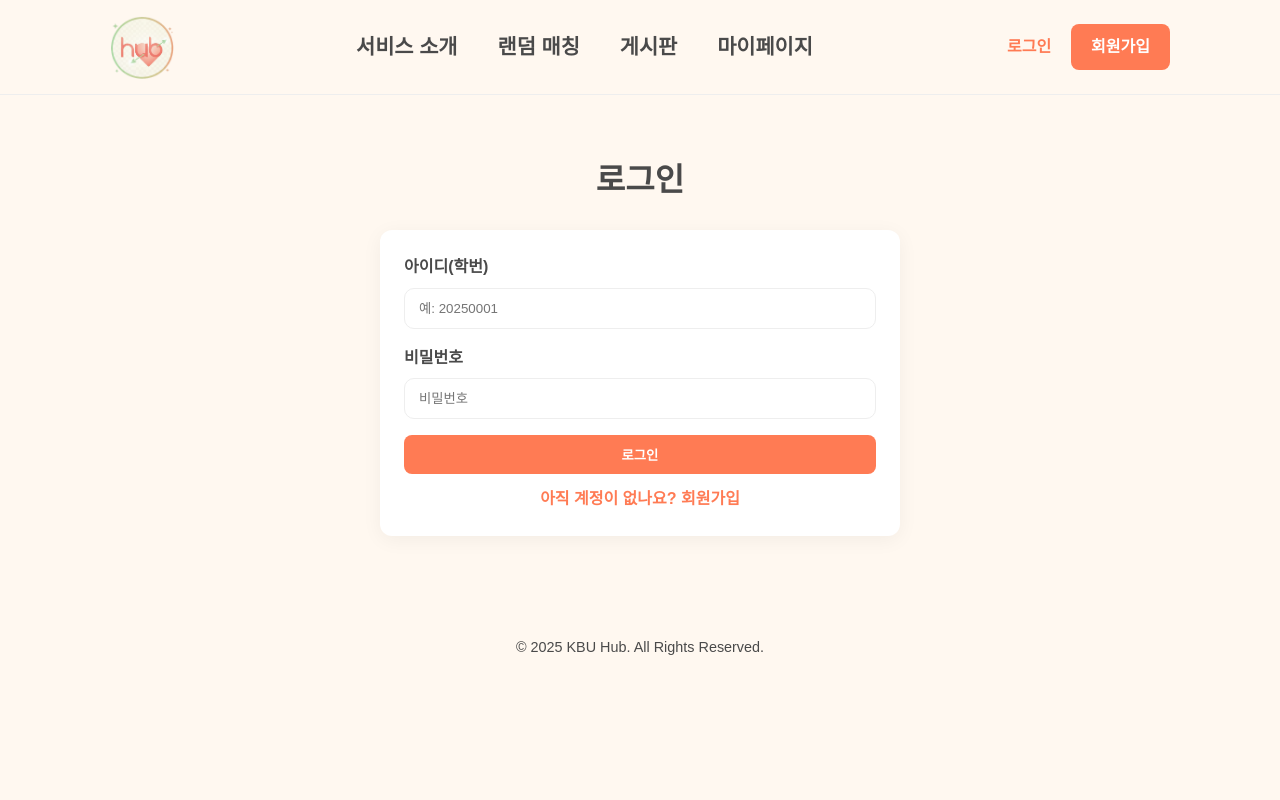
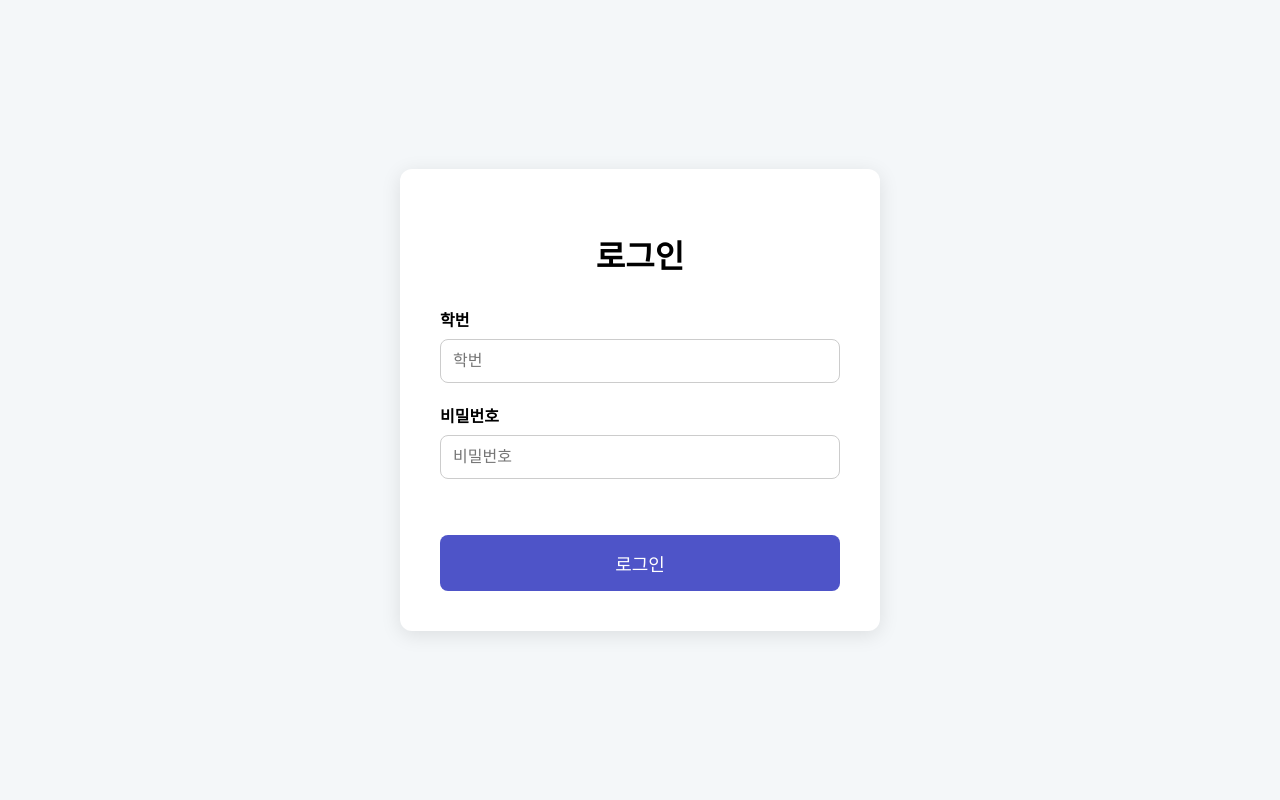
Before and after one commit to dongwook32/web_hub, a Flask app: page /login-page in a window 1280 px wide. Run offline with Flask 3, Linux system fonts and the light colour scheme.

Commit message:
login.html 코드 수정, 로그인 후 웹페이지 띄우기

```diff
--- a/hub_python/templates/login.html
+++ b/hub_python/templates/login.html
@@ -2,97 +2,102 @@
 <html lang="ko">
 <head>
     <meta charset="UTF-8">
-    <meta name="viewport" content="width=device-width, initial-scale=1.0">
     <title>로그인</title>
-    <link rel="stylesheet" href="{{ url_for('static', filename='style.css') }}">
+    <style>
+        body {
+            font-family: -apple-system, BlinkMacSystemFont, 'Segoe UI', Roboto, Oxygen, Ubuntu, Cantarell, 'Open Sans', 'Helvetica Neue', sans-serif;
+            background-color: #f4f7f9;
+            display: flex;
+            justify-content: center;
+            align-items: center;
+            min-height: 100vh;
+            margin: 0;
+        }
+        .container {
+            background-color: white;
+            padding: 40px;
+            border-radius: 12px;
+            box-shadow: 0 4px 20px rgba(0,0,0,0.1);
+            width: 100%;
+            max-width: 400px;
+            text-align: center;
+        }
+        h1 { margin-bottom: 30px; }
+        .form-group { margin-bottom: 20px; text-align: left; }
+        label { display: block; margin-bottom: 8px; font-weight: bold; }
+        input {
+            width: 100%;
+            padding: 12px;
+            border: 1px solid #ccc;
+            border-radius: 8px;
+            box-sizing: border-box;
+            font-size: 16px;
+        }
+        #login-btn {
+            width: 100%;
+            padding: 15px;
+            font-size: 18px;
+            color: white;
+            background-color: #4e54c8;
+            border: none;
+            border-radius: 8px;
+            cursor: pointer;
+        }
+        #result-message { height: 20px; margin-top: 20px; font-weight: bold; }
+    </style>
 </head>
 <body>
-    <header id="main-header">
-        <nav class="container">
-            <div class="logo">
-                <a href="{{ url_for('main_page') }}"><img src="{{ url_for('static', filename='logo.png') }}" alt="Hub Logo" style="height:64px; vertical-align:middle; margin-right:8px;"></a>
-            </div>
-            <ul class="nav-links">
-                <li><a href="{{ url_for('main_page') }}#features">서비스 소개</a></li>
-                <li>
-                    <a href="{{ url_for('chat_page') }}">랜덤 매칭</a>
-                    <div class="dropdown-menu">
-                        <a href="{{ url_for('chat_page') }}#random">랜덤 1대1 매칭</a>
-                        <a href="{{ url_for('chat_page') }}#group">랜덤 그룹 매칭</a>
-                    </div>
-                </li>
-                <li>
-                    <a href="{{ url_for('boards_page') }}">게시판</a>
-                    <div class="dropdown-menu">
-                        <a href="{{ url_for('boards_page') }}#ai">AI융합부</a>
-                        <a href="{{ url_for('boards_page') }}#bible">성서학과</a>
-                        <a href="{{ url_for('boards_page') }}#nursing">간호학과</a>
-                        <a href="{{ url_for('boards_page') }}#child">영유아보육학과</a>
-                        <a href="{{ url_for('boards_page') }}#social">사회복지학과</a>
-                    </div>
-                </li>
-                <li><a href="{{ url_for('mypage_page') }}
-                    ">마이페이지</a></li>
-            </ul>
-            <div class="auth-buttons"></div>
-                <a href="{{ url_for('login_page') }}" class="btn btn-secondary">로그인</a>
-                <a href="{{ url_for('signup_email_page') }}" class="btn btn-primary">회원가입</a>
-            </div>
-        </nav>
-    </header>
-
-    <main class="container" style="padding: 60px 0; max-width: 520px;">
-        <h1 style="text-align:center; margin-bottom: 24px;">로그인</h1>
-        <form id="login-form" style="background:#fff; padding:24px; border-radius:12px; box-shadow:0 4px 20px rgba(0,0,0,0.05);">
-            <div style="margin-bottom:16px;">
-                <label for="studentId" style="display:block; font-weight:600; margin-bottom:8px;">아이디(학번)</label>
-                <input id="studentId" name="studentId" type="text" placeholder="예: 20250001" style="width:100%; padding:12px 14px; border:1px solid #eee; border-radius:10px;">
-            </div>
-            <div style="margin-bottom:16px;">
-                <label for="password" style="display:block; font-weight:600; margin-bottom:8px;">비밀번호</label>
-                <input id="password" name="password" type="password" placeholder="비밀번호" style="width:100%; padding:12px 14px; border:1px solid #eee; border-radius:10px;">
-            </div>
-            <button type="submit" class="btn btn-primary" style="width:100%;">로그인</button>
-            <div style="text-align:center; margin-top:12px;">
-                <a href="signup.html" style="text-decoration:none; color: var(--primary-color); font-weight:600;">아직 계정이 없나요? 회원가입</a>
-            </div>
-        </form>
-    </main>
-
-    <footer>
-        <div class="container">
-            <p>&copy; 2025 KBU Hub. All Rights Reserved.</p>
+    <div class="container">
+        <h1>로그인</h1>
+        <div class="form-group">
+            <label for="student-id">학번</label>
+            <input type="text" id="student-id" placeholder="학번">
         </div>
-    </footer>
+        <div class="form-group">
+            <label for="password">비밀번호</label>
+            <input type="password" id="password" placeholder="비밀번호">
+        </div>
+        <p id="result-message"></p>
+        <button id="login-btn">로그인</button>
+    </div>
 
     <script>
-    document.addEventListener('DOMContentLoaded', function(){
-        const loginForm = document.getElementById('login-form');
+        const loginBtn = document.getElementById('login-btn');
+        const studentIdInput = document.getElementById('student-id');
+        const passwordInput = document.getElementById('password');
+        const resultMessage = document.getElementById('result-message');
 
-        loginForm.addEventListener('submit', function(e){
-            e.preventDefault();
+        loginBtn.addEventListener('click', function() {
+            const studentId = studentIdInput.value;
+            const password = passwordInput.value;
 
-            const studentId = document.getElementById('studentId').value;
-            const password = document.getElementById('password').value;
-
-            // 시연용: 간단한 로그인 검증
-            if (studentId && password) {
-                // 로그인 성공 시 로그인 상태 저장
-                localStorage.setItem('isLoggedIn', 'true');
-                localStorage.setItem('currentUser', JSON.stringify({
-                    studentId: studentId,
-                    loginTime: new Date().toISOString()
-                }));
-
-                alert('로그인되었습니다!');
-                // 채팅 페이지로 이동
-                window.location.href = 'chat_html';
-            } else {
-                alert('아이디와 비밀번호를 입력해주세요.');
-            }
+            fetch("{{ url_for('login') }}", {
+                method: 'POST',
+                headers: { 'Content-Type': 'application/json' },
+                body: JSON.stringify({
+                    student_id: studentId,
+                    password: password
+                })
+            })
+            .then(response => response.json())
+            .then(data => {
+                if (data.message) {
+                    // 로그인 성공 시
+                    resultMessage.textContent = data.message;
+                    resultMessage.style.color = 'blue';
+                    // ✅ [수정됨] 404 오류의 원인. 메인 페이지로 이동하도록 수정.
+                    window.location.href = "{{ url_for('main_page') }}";
+                } else {
+                    // 로그인 실패 시
+                    resultMessage.textContent = '오류: ' + data.error;
+                    resultMessage.style.color = 'red';
+                }
+            })
+            .catch(error => {
+                console.error('Error:', error);
+                resultMessage.textContent = '서버 통신 오류가 발생했습니다.';
+            });
         });
-    });
     </script>
-    <script src="{{ url_for('static', filename='script.js') }}"></script>
 </body>
 </html>
```
